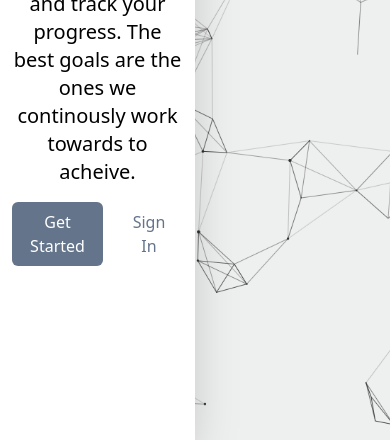
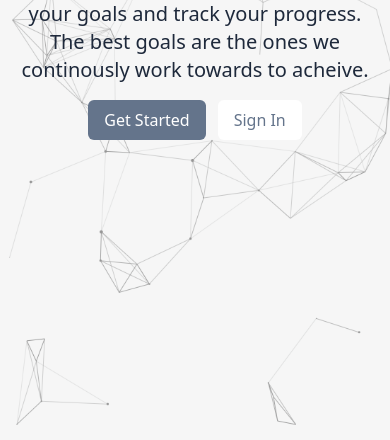
Before and after one commit to jeffreymcfarland/goals-app, a Gatsby site: page / in a window 390 px wide. Shown: the part 404-844 px from the top of the page. Built offline with nearby package versions, Linux system fonts and the light colour scheme; Gatsby itself is replaced by a stand-in of ours.

Commit message:
feat: index page responsive layout

```diff
--- a/src/pages/index.js
+++ b/src/pages/index.js
@@ -11,13 +11,13 @@ const IndexPage = () => {
     return null;
   } else {
     return (
-      <div className="h-screen grid grid-cols-2">
-        <div className="flex shadow-2xl z-10">
-          <div className="m-auto text-center px-3">
+      <div className="h-screen grid grid-cols-1 md:grid-cols-2">
+        <div className="bg-transparent flex absolute w-screen h-screen z-10 md:w-auto md:bg-white md:relative md:shadow-2xl">
+          <div className="m-auto text-center p-3 m-auto">
             <h1 className="font-semibold text-6xl mb-4 text-slate-800">
               My Goals
             </h1>
-            <p className="text-xl max-w-md mb-4">
+            <p className="text-xl max-w-md mb-4 text-slate-800">
               Welcome to the perfect place to set your goals and track your
               progress. The best goals are the ones we continously work towards
               to acheive.
@@ -27,8 +27,8 @@ const IndexPage = () => {
                 Get Started
               </Button>
               <Button
+                element={Link}
                 appearance="subtle"
-                element={Link}
                 to="/login"
                 state={{ newUser: false }}
               >
@@ -38,9 +38,9 @@ const IndexPage = () => {
           </div>
         </div>
         <StaticImage
-          className="object-cover"
+          className="h-screen opacity-50 md:opacity-80"
           src="../images/cool-background.png"
-          alt=""
+          alt="abstract vector art"
         />
       </div>
     );
```
